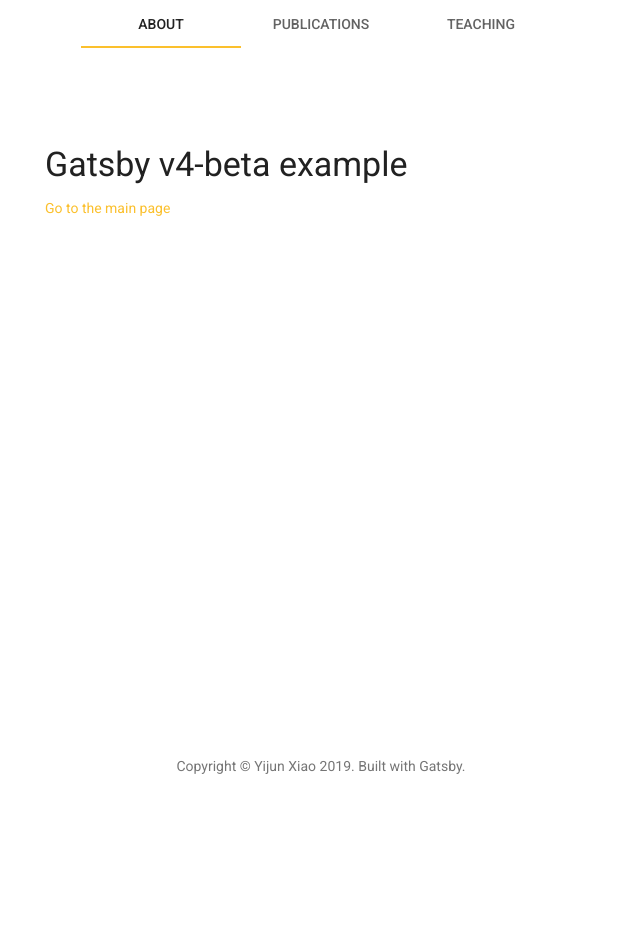
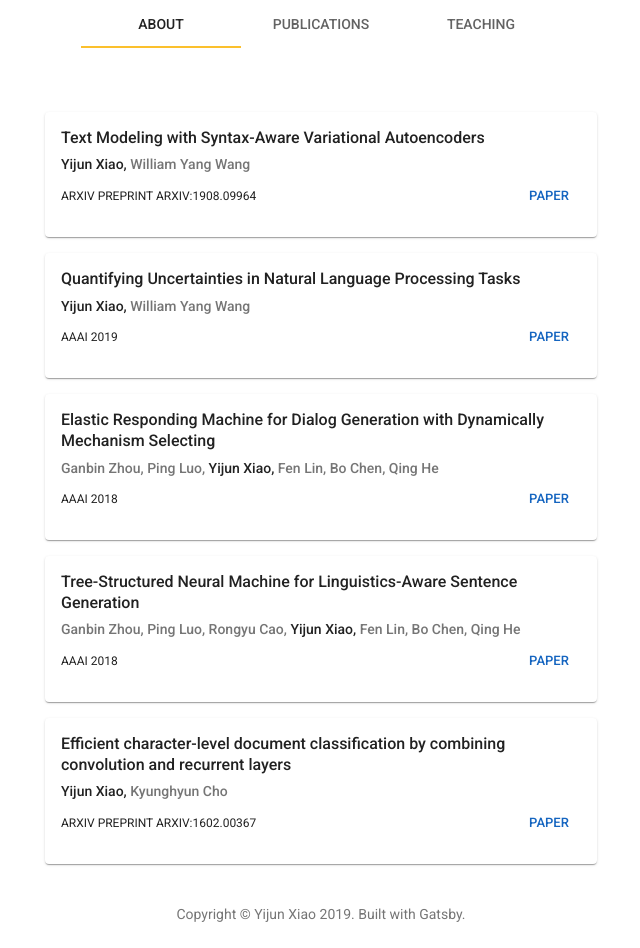
Before and after one commit to yjxiao/yjxiao.github.io, a Gatsby site: page /publications in a window 1280 px wide. Shown: the whole page, without its empty margins (319-959 px from the left). Before the commit the page ends 800 px from the top, so only its background shows below. Built offline with nearby package versions, Linux system fonts and the light colour scheme; Gatsby itself is replaced by a stand-in of ours.

Commit message:
Added publication page

```diff
--- a/gatsby-config.js
+++ b/gatsby-config.js
@@ -14,6 +14,7 @@
     // 'gatsby-plugin-styled-components',
     "gatsby-plugin-react-helmet",
     "gatsby-plugin-mdx",
+    "gatsby-transformer-json",
     {
       resolve: "gatsby-source-filesystem",
       options: {
--- a/public/page-data/publications/page-data.json
+++ b/public/page-data/publications/page-data.json
@@ -1 +1 @@
-{"componentChunkName":"component---src-pages-publications-js","path":"/publications/","result":{"pageContext":{"isCreatedByStatefulCreatePages":true}}}
+{"componentChunkName":"component---src-pages-publications-js","path":"/publications/","result":{"data":{"allPublicationsJson":{"edges":[{"node":{"author":["Yijun Xiao","William Yang Wang"],"link":"https://arxiv.org/abs/1908.09964","title":"Text Modeling with Syntax-Aware Variational Autoencoders","venue":"arXiv preprint arXiv:1908.09964"}},{"node":{"author":["Yijun Xiao","William Yang Wang"],"link":"https://arxiv.org/abs/1811.07253","title":"Quantifying Uncertainties in Natural Language Processing Tasks","venue":"AAAI 2019"}},{"node":{"author":["Ganbin Zhou","Ping Luo","Yijun Xiao","Fen Lin","Bo Chen","Qing He"],"link":"https://www.aaai.org/ocs/index.php/AAAI/AAAI18/paper/viewFile/16316/16134","title":"Elastic Responding Machine for Dialog Generation with Dynamically Mechanism Selecting","venue":"AAAI 2018"}},{"node":{"author":["Ganbin Zhou","Ping Luo","Rongyu Cao","Yijun Xiao","Fen Lin","Bo Chen","Qing He"],"link":"https://www.aaai.org/ocs/index.php/AAAI/AAAI18/paper/viewFile/16567/16133","title":"Tree-Structured Neural Machine for Linguistics-Aware Sentence Generation","venue":"AAAI 2018"}},{"node":{"author":["Yijun Xiao","Kyunghyun Cho"],"link":"https://arxiv.org/abs/1602.00367","title":"Efficient character-level document classification by combining convolution and recurrent layers","venue":"arXiv preprint arXiv:1602.00367"}}]}},"pageContext":{"isCreatedByStatefulCreatePages":true}}}
--- /dev/null
+++ b/public/static/d/2565679770.json
@@ -0,0 +1 @@
+{"data":{"allPublicationsJson":{"edges":[{"node":{"author":["Yijun Xiao","William Yang Wang"],"link":"https://arxiv.org/abs/1908.09964","title":"Text Modeling with Syntax-Aware Variational Autoencoders","venue":"arXiv preprint arXiv:1908.09964"}},{"node":{"author":["Yijun Xiao","William Yang Wang"],"link":"https://arxiv.org/abs/1811.07253","title":"Quantifying Uncertainties in Natural Language Processing Tasks","venue":"AAAI 2019"}},{"node":{"author":["Ganbin Zhou","Ping Luo","Yijun Xiao","Fen Lin","Bo Chen","Qing He"],"link":"https://www.aaai.org/ocs/index.php/AAAI/AAAI18/paper/viewFile/16316/16134","title":"Elastic Responding Machine for Dialog Generation with Dynamically Mechanism Selecting","venue":"AAAI 2018"}},{"node":{"author":["Ganbin Zhou","Ping Luo","Rongyu Cao","Yijun Xiao","Fen Lin","Bo Chen","Qing He"],"link":"https://www.aaai.org/ocs/index.php/AAAI/AAAI18/paper/viewFile/16567/16133","title":"Tree-Structured Neural Machine for Linguistics-Aware Sentence Generation","venue":"AAAI 2018"}},{"node":{"author":["Yijun Xiao","Kyunghyun Cho"],"link":"https://arxiv.org/abs/1602.00367","title":"Efficient character-level document classification by combining convolution and recurrent layers","venue":"arXiv preprint arXiv:1602.00367"}}]}}}
--- /dev/null
+++ b/src/components/PublicationEntry.js
@@ -0,0 +1,58 @@
+import React from "react";
+import {
+  Card,
+  CardContent,
+  Typography,
+  Box,
+  CardActions,
+  Button,
+  Grid
+} from "@material-ui/core";
+import { makeStyles } from "@material-ui/core/styles";
+
+export default function PublicationEntry({ entry }) {
+  const [raised, setRaised] = React.useState(false);
+
+  return (
+    <Card
+      onMouseOver={() => setRaised(true)}
+      onMouseOut={() => setRaised(false)}
+      raised={raised}
+    >
+      <CardContent>
+        <Typography gutterBottom variant="subtitle1" component="h2">
+          <Box fontWeight="fontWeightMedium">{entry.node.title}</Box>
+        </Typography>
+        <Typography gutterBottom variant="subtitle2">
+          {entry.node.author.map((author, index) => (
+            <Box
+              color={
+                author === "Yijun Xiao" ? "text.primary" : "text.secondary"
+              }
+              display="inline"
+              key={index}
+            >
+              {author}
+              {index === entry.node.author.length - 1 ? "" : ", "}
+            </Box>
+          ))}
+        </Typography>
+        <Grid container justify="space-between">
+          <Grid item>
+            <Typography variant="overline">{entry.node.venue}</Typography>
+          </Grid>
+          <Grid item>
+            <Button
+              size="small"
+              color="secondary"
+              href={entry.node.link}
+              target="_blank"
+            >
+              Paper
+            </Button>
+          </Grid>
+        </Grid>
+      </CardContent>
+    </Card>
+  );
+}
--- a/src/components/Text.js
+++ /dev/null
@@ -1,6 +0,0 @@
-import React from "react";
-import { Typography } from "@material-ui/core";
-
-export default () => (
-    <Typography variant="body1" />
-)
--- /dev/null
+++ b/src/data/publications.json
@@ -0,0 +1,57 @@
+[
+    {
+        "title": "Text Modeling with Syntax-Aware Variational Autoencoders",
+        "author": [
+            "Yijun Xiao",
+            "William Yang Wang"
+        ],
+        "venue": "arXiv preprint arXiv:1908.09964",
+        "year": 2019,
+        "link": "https://arxiv.org/abs/1908.09964"
+    },
+    {
+        "title": "Quantifying Uncertainties in Natural Language Processing Tasks",
+        "author": [
+            "Yijun Xiao",
+            "William Yang Wang"
+        ],
+        "venue": "AAAI 2019",
+        "link": "https://arxiv.org/abs/1811.07253"
+    },
+    {
+        "title": "Elastic Responding Machine for Dialog Generation with Dynamically Mechanism Selecting",
+        "author": [
+            "Ganbin Zhou",
+            "Ping Luo",
+            "Yijun Xiao",
+            "Fen Lin",
+            "Bo Chen",
+            "Qing He"
+        ],
+        "venue":"AAAI 2018",
+        "link": "https://www.aaai.org/ocs/index.php/AAAI/AAAI18/paper/viewFile/16316/16134"
+    },
+    {
+        "title": "Tree-Structured Neural Machine for Linguistics-Aware Sentence Generation",
+        "author": [
+            "Ganbin Zhou",
+            "Ping Luo",
+            "Rongyu Cao",
+            "Yijun Xiao",
+            "Fen Lin",
+            "Bo Chen",
+            "Qing He"
+        ],
+        "venue": "AAAI 2018",
+        "link": "https://www.aaai.org/ocs/index.php/AAAI/AAAI18/paper/viewFile/16567/16133"
+    },
+    {
+        "title": "Efficient character-level document classification by combining convolution and recurrent layers",
+        "author": [
+            "Yijun Xiao",
+            "Kyunghyun Cho"
+        ],
+        "venue": "arXiv preprint arXiv:1602.00367",
+        "link": "https://arxiv.org/abs/1602.00367"
+    }
+]
--- a/src/pages/publications.js
+++ b/src/pages/publications.js
@@ -1,19 +1,35 @@
 import React from "react";
+import { graphql, useStaticQuery } from "gatsby";
 import Container from "@material-ui/core/Container";
-import Typography from "@material-ui/core/Typography";
-import Box from "@material-ui/core/Box";
+import Grid from "@material-ui/core/Grid";
 
-import Link from "../components/Link";
+import PublicationEntry from "../components/PublicationEntry";
 
 export default function Publications() {
+  const data = useStaticQuery(graphql`
+    query {
+      allPublicationsJson {
+        edges {
+          node {
+            author
+            link
+            title
+            venue
+          }
+        }
+      }
+    }
+  `);
+
   return (
     <Container maxWidth="sm">
-      <Box my={4}>
-        <Typography variant="h4" component="h1" gutterBottom>
-          Gatsby v4-beta example
-        </Typography>
-        <Link to="/">Go to the main page</Link>
-      </Box>
+      <Grid container direction="column" justify="center" spacing={2}>
+        {data.allPublicationsJson.edges.map((node, index) => (
+          <Grid item key={index}>
+            <PublicationEntry entry={node} />
+          </Grid>
+        ))}
+      </Grid>
     </Container>
   );
 }
--- a/src/theme.js
+++ b/src/theme.js
@@ -53,4 +53,6 @@
   }
 };
 
+theme.typography.subtitle1.lineHeight = 1.3
+
 export default theme;
```
Also changed, not shown: 1 other file.
